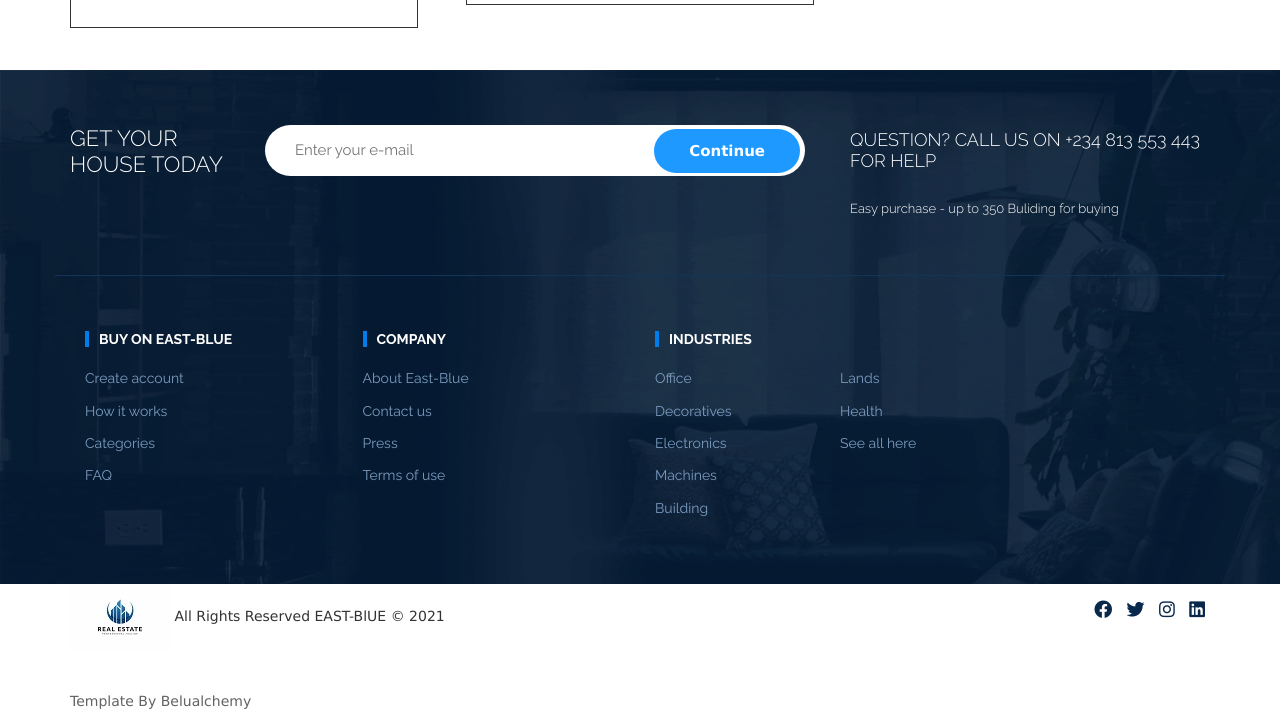
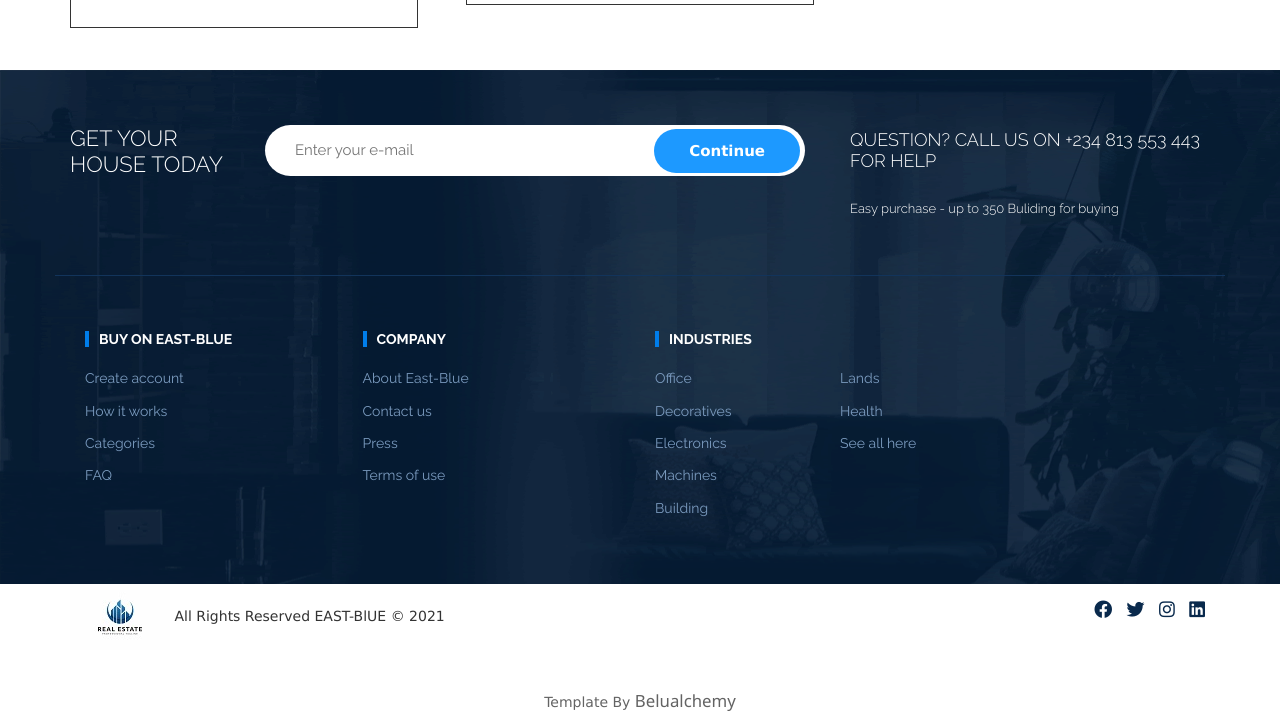
Before and after one commit to Aniemenab/eastblue, a plain HTML site: page index.html in a window 1280 px wide. Shown: the part 4146-4869 px from the top of the page. Drawn offline with nearby package versions, Linux system fonts and the light colour scheme.

Commit message:
Update style.css

```diff
--- a/css/style.css
+++ b/css/style.css
@@ -588,6 +588,22 @@ header .navbar-default .navbar-header {
     border-color: inherit;
 }
 
+.designer {
+    text-align: center;
+    width: 100%;
+    height: 30px;
+    text-decoration: none;
+}
+
+.designer a {
+    font-size: 1.2rem;
+    text-decoration: none;
+    font-family: 'Segoe UI', Tahoma, Geneva, Verdana, sans-serif;
+}
+
+.designer a:hover {
+    color: #52a4e7
+}
 
 /* Max Wrapper Width - Laptop, Desktop etc.
 --------------------------------------------------------------------------------------------------------------- */
```
